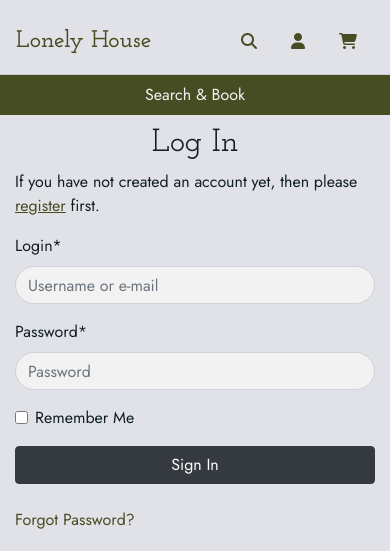
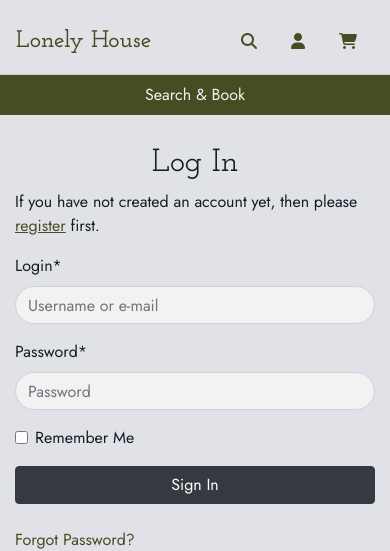
Before and after one commit to Isabella-Mitchell/lonely-house, a Django app: page /accounts/login/?next=/profile/ in a window 390 px wide. Shown: the top 551 px of the page. Run offline with Django 3.2, Linux system fonts and the light colour scheme; some libraries are stand-ins or nearby versions.

Commit message:
increase header-container-lg padding on mobile to account for larger banner

```diff
--- a/static/css/base.css
+++ b/static/css/base.css
@@ -362,7 +362,7 @@ input.larger {
 /* Search and book banner adjustments */
 @media (max-width: 425px) {
     .header-container-lg {
-        padding-top: 124px;
+        padding-top: 144px;
     }
 
     .header-container-sm {
```
